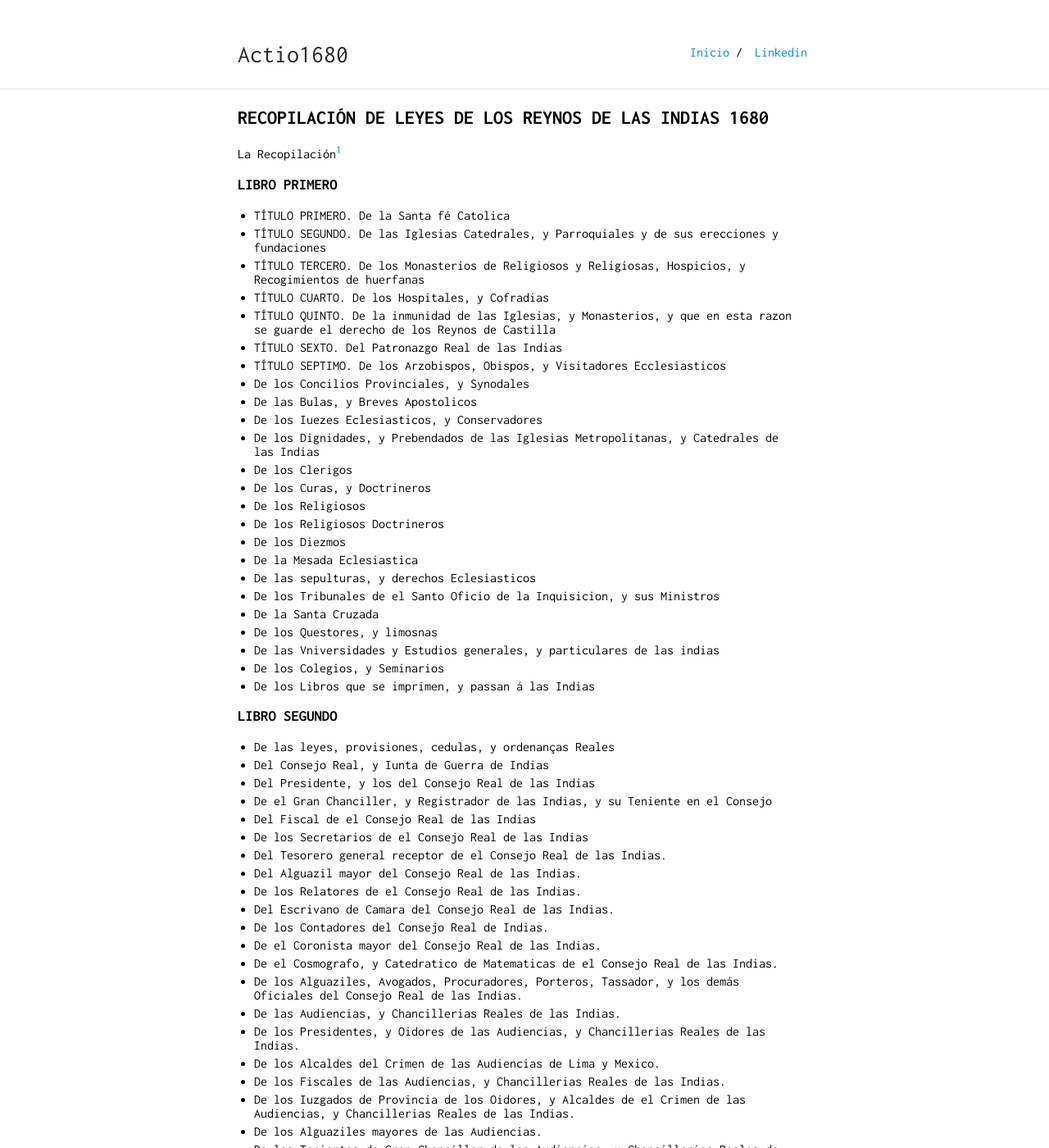
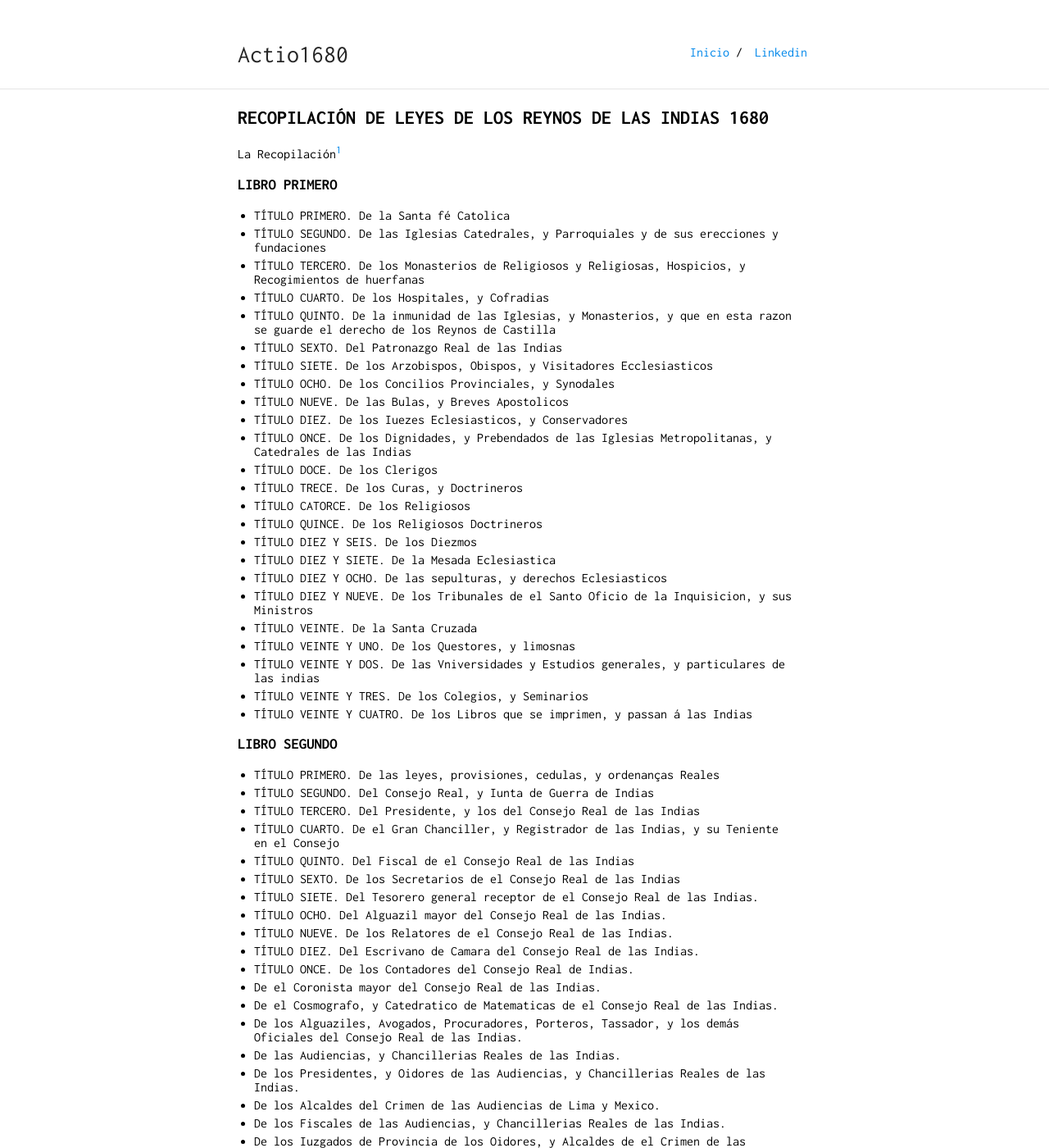
Before and after one commit to actio1680/actio1680.github.io, a Jekyll site: the page built from recopilacion1680.md, in a window 1280 px wide and 1400 px high. Shown: the whole window at 82% size. Built offline with Jekyll 4.4.1, drawn with Linux system fonts in a browser that asks for light colours; our own code applies the rules of GitHub Pages for plain Markdown files; some of the changed text lies outside the part shown.

Commit message:
Update recopilacion1680.md

```diff
--- a/recopilacion1680.md
+++ b/recopilacion1680.md
@@ -10,37 +10,37 @@ La Recopilación[^1]
 - TÍTULO CUARTO. De los Hospitales, y Cofradias
 - TÍTULO QUINTO. De la inmunidad de las Iglesias, y Monasterios, y que en esta razon se guarde el derecho de los Reynos de Castilla
 - TÍTULO SEXTO. Del Patronazgo Real de las Indias
-- TÍTULO SEPTIMO. De los Arzobispos, Obispos, y Visitadores Ecclesiasticos
-- De los Concilios Provinciales, y Synodales
-- De las Bulas, y Breves Apostolicos
-- De los Iuezes Eclesiasticos, y Conservadores
-- De los Dignidades, y Prebendados de las Iglesias Metropolitanas, y Catedrales de las Indias
-- De los Clerigos
-- De los Curas, y Doctrineros
-- De los Religiosos
-- De los Religiosos Doctrineros
-- De los Diezmos
-- De la Mesada Eclesiastica
-- De las sepulturas, y derechos Eclesiasticos
-- De los Tribunales de el Santo Oficio de la Inquisicion, y sus Ministros
-- De la Santa Cruzada
-- De los Questores, y limosnas
-- De las Vniversidades y Estudios generales, y particulares de las indias
-- De los Colegios, y Seminarios
-- De los Libros que se imprimen, y passan á las Indias
+- TÍTULO SIETE. De los Arzobispos, Obispos, y Visitadores Ecclesiasticos
+- TÍTULO OCHO. De los Concilios Provinciales, y Synodales
+- TÍTULO NUEVE. De las Bulas, y Breves Apostolicos
+- TÍTULO DIEZ. De los Iuezes Eclesiasticos, y Conservadores
+- TÍTULO ONCE. De los Dignidades, y Prebendados de las Iglesias Metropolitanas, y Catedrales de las Indias
+- TÍTULO DOCE. De los Clerigos
+- TÍTULO TRECE. De los Curas, y Doctrineros
+- TÍTULO CATORCE. De los Religiosos
+- TÍTULO QUINCE. De los Religiosos Doctrineros
+- TÍTULO DIEZ Y SEIS. De los Diezmos
+- TÍTULO DIEZ Y SIETE. De la Mesada Eclesiastica
+- TÍTULO DIEZ Y OCHO. De las sepulturas, y derechos Eclesiasticos
+- TÍTULO DIEZ Y NUEVE. De los Tribunales de el Santo Oficio de la Inquisicion, y sus Ministros
+- TÍTULO VEINTE. De la Santa Cruzada
+- TÍTULO VEINTE Y UNO. De los Questores, y limosnas
+- TÍTULO VEINTE Y DOS. De las Vniversidades y Estudios generales, y particulares de las indias
+- TÍTULO VEINTE Y TRES. De los Colegios, y Seminarios
+- TÍTULO VEINTE Y CUATRO. De los Libros que se imprimen, y passan á las Indias
 
 ### LIBRO SEGUNDO
-- De las leyes, provisiones, cedulas, y ordenanças Reales
-- Del Consejo Real, y Iunta de Guerra de Indias
-- Del Presidente, y los del Consejo Real de las Indias
-- De el Gran Chanciller, y Registrador de las Indias, y su Teniente en el Consejo
-- Del Fiscal de el Consejo Real de las Indias
-- De los Secretarios de el Consejo Real de las Indias
-- Del Tesorero general receptor de el Consejo Real de las Indias.
-- Del Alguazil mayor del Consejo Real de las Indias.
-- De los Relatores de el Consejo Real de las Indias.
-- Del Escrivano de Camara del Consejo Real de las Indias.
-- De los Contadores del Consejo Real de Indias.
+- TÍTULO PRIMERO. De las leyes, provisiones, cedulas, y ordenanças Reales
+- TÍTULO SEGUNDO. Del Consejo Real, y Iunta de Guerra de Indias
+- TÍTULO TERCERO. Del Presidente, y los del Consejo Real de las Indias
+- TÍTULO CUARTO. De el Gran Chanciller, y Registrador de las Indias, y su Teniente en el Consejo
+- TÍTULO QUINTO. Del Fiscal de el Consejo Real de las Indias
+- TÍTULO SEXTO. De los Secretarios de el Consejo Real de las Indias
+- TÍTULO SIETE. Del Tesorero general receptor de el Consejo Real de las Indias.
+- TÍTULO OCHO. Del Alguazil mayor del Consejo Real de las Indias.
+- TÍTULO NUEVE. De los Relatores de el Consejo Real de las Indias.
+- TÍTULO DIEZ. Del Escrivano de Camara del Consejo Real de las Indias.
+- TÍTULO ONCE. De los Contadores del Consejo Real de Indias.
 - De el Coronista mayor del Consejo Real de las Indias.
 - De el Cosmografo, y Catedratico de Matematicas de el Consejo Real de las Indias.
 - De los Alguaziles, Avogados, Procuradores, Porteros, Tassador, y los demás Oficiales del Consejo Real de las Indias.
@@ -66,7 +66,7 @@ La Recopilación[^1]
 - De los Visitadores generales, y particulares.
 
 ### LIBRO TERCERO
-- Del dominio, y jurisdicion Real de las Indias
+- TÍTULO PRIMERO. Del dominio, y jurisdicion Real de las Indias
 - De la provision de oficios, gratificaciones, y mercedes
 - De los Virreyes, y Presidentes Governadores
 - De la guerra
@@ -85,7 +85,7 @@ La Recopilación[^1]
 
 
 ### LIBRO CUARTO
-- De los descubrimientos
+- TÍTULO PRIMERO. De los descubrimientos
 - De los descubrimientos por Mar
 - De los descubrimientos por Tierra
 - De las pacificaciones
@@ -113,7 +113,7 @@ La Recopilación[^1]
 - De los obrajes
 
 ### LIBRO QUINTO
-- De los terminos, division, y agregacion de la Governaciones
+- TÍTULO PRIMERO. De los terminos, division, y agregacion de la Governaciones
 - De los Governadores, Corregidores, Alcaldes mayores, y sus Tenientes, y Alguaziles
 - De los Alcaldes ordinarios
 - De los Provinciales, y Alcaldes de la Hermandad
@@ -130,7 +130,7 @@ La Recopilación[^1]
 - De las residencias, y Iuezes, que las han de tomar
 
 ### LIBRO SEXTO
-- De los Indios
+- TÍTULO PRIMERO. De los Indios
 - De la libertad de los Indios
 - De las Reducciones, y Pueblos de Indios
 - De las caxas de censos, y bienes de Comunidad, y su administracion
@@ -151,7 +151,7 @@ La Recopilación[^1]
 - De las confirmaciones de encomiendas, pensiones, rentas, y situaciones
 
 ### LIBRO SEPTIMO
-- De los Pesquisidores, y Iuezes de comission
+- TÍTULO PRIMERO. De los Pesquisidores, y Iuezes de comission
 - De los juegos, y jugadores
 - De los casados, y desposados en España, que están ausentes de sus mugeres, y esposas
 - De los vagabundos, y Gitanos
@@ -162,7 +162,7 @@ La Recopilación[^1]
 
 
 ### LIBRO OCTAVO
-- De las Contadurias de Cuentas, y sus Ministros
+- TÍTULO PRIMERO. De las Contadurias de Cuentas, y sus Ministros
 - De los Contadores de Cuentas, Resultas, y Ordenadores
 - De los Tribunales de Hazienda Real
 - De los Oficiales Reales, y Contadores de tributos, sus Tenientes, y Guardas mayores
@@ -194,7 +194,7 @@ La Recopilación[^1]
 - Del envio de la Real hazienda
 
 ### LIBRO NONO
-- De la Real Audiencia, y Casa de Contratacion, que reside en Sevilla
+- TÍTULO PRIMERO. De la Real Audiencia, y Casa de Contratacion, que reside en Sevilla
 - Del Presidente, y Iuezes de la Casa de Contratacion
 - De los Iuezes Letrados, Fiscal, Solicitador, y Relator de la Casa
 - Del Iuez Oficial, que reside en la Ciudad de Cadiz
```
